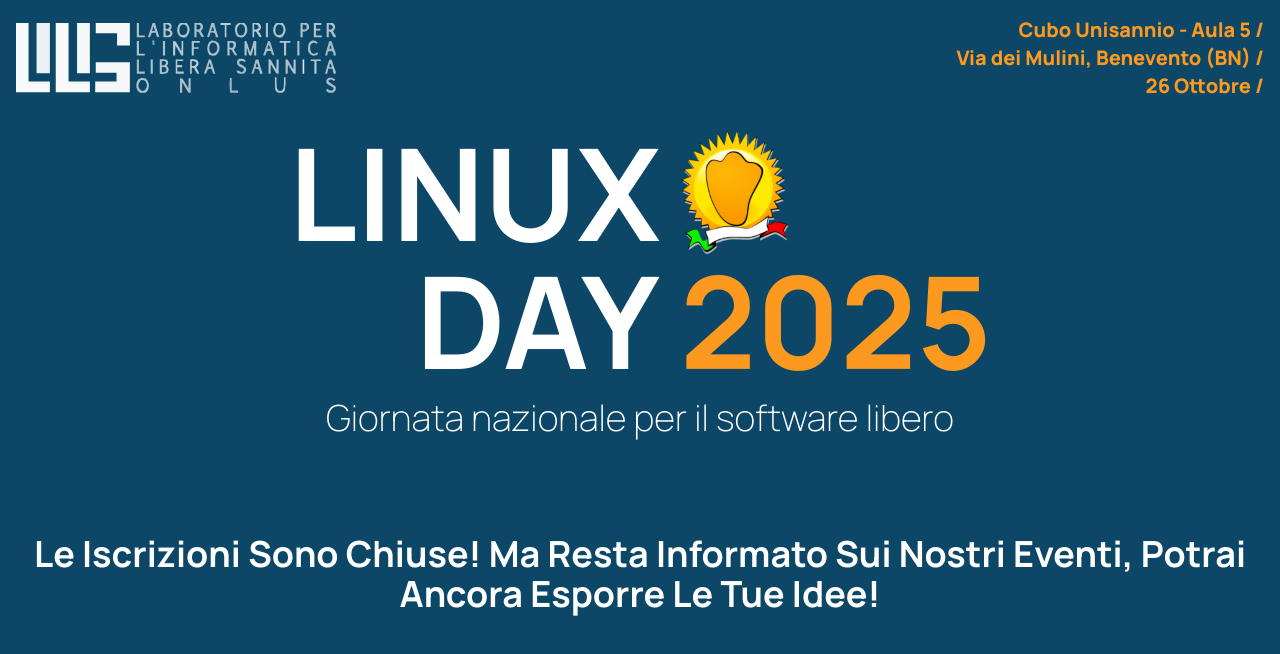
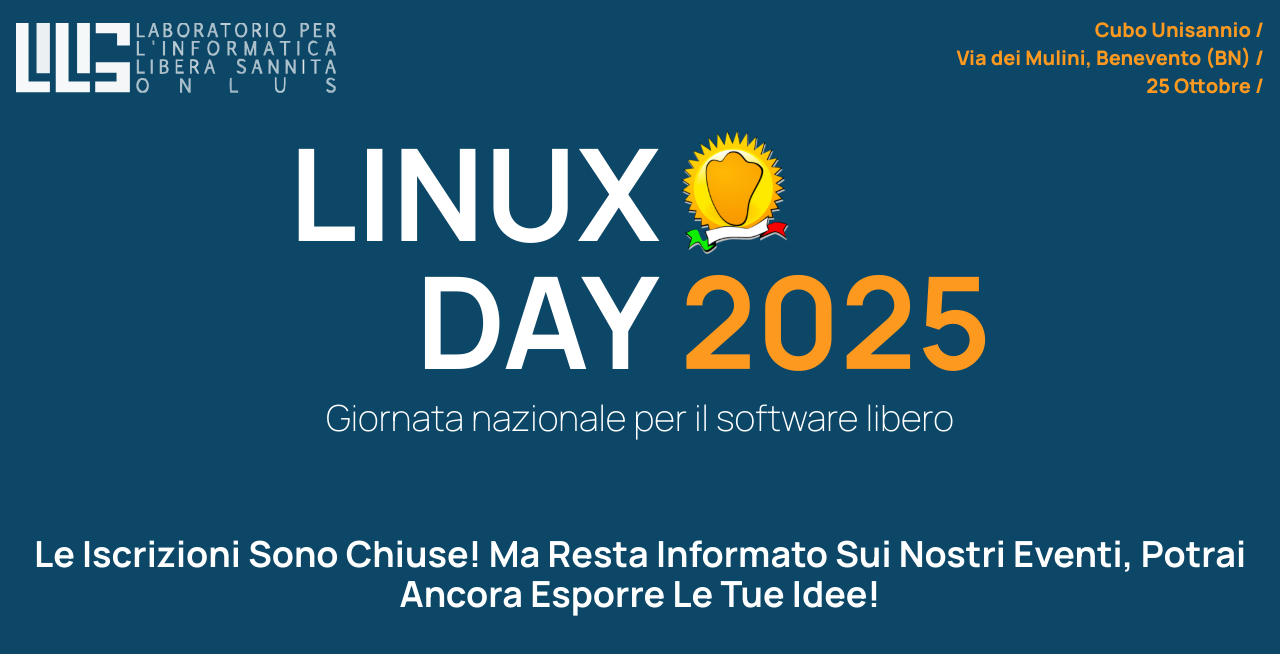
Before and after one commit to lilisonlus/cfp-vercel-form, a Next.js app: page / in a window 1280 px wide. Shown: the top 654 px of the page. Built offline with nearby package versions, Linux system fonts and the light colour scheme.

Commit message:
update event date - remove incomplete address

```diff
--- a/src/constant/config.ts
+++ b/src/constant/config.ts
@@ -5,7 +5,7 @@
 };
 
 export const eventData = {
-  address: "Cubo Unisannio - Aula 5",
+  address: "Cubo Unisannio",
   city: "Via dei Mulini, Benevento (BN)",
-  date: "26 Ottobre",
+  date: "25 Ottobre",
 };
```
